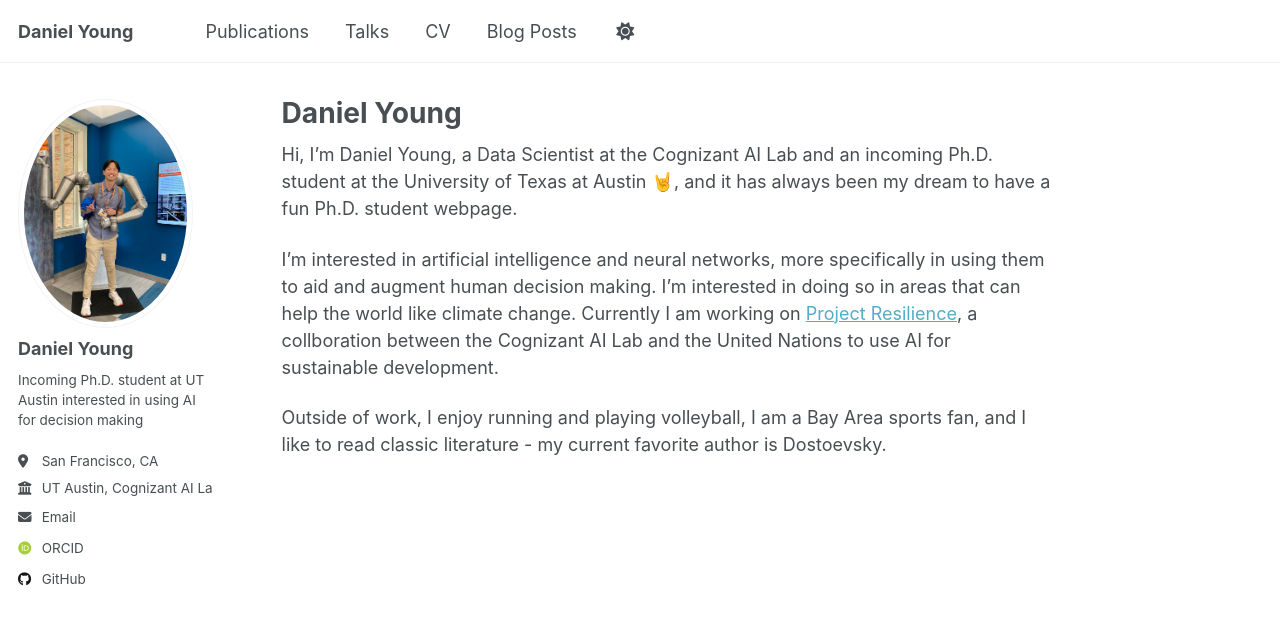
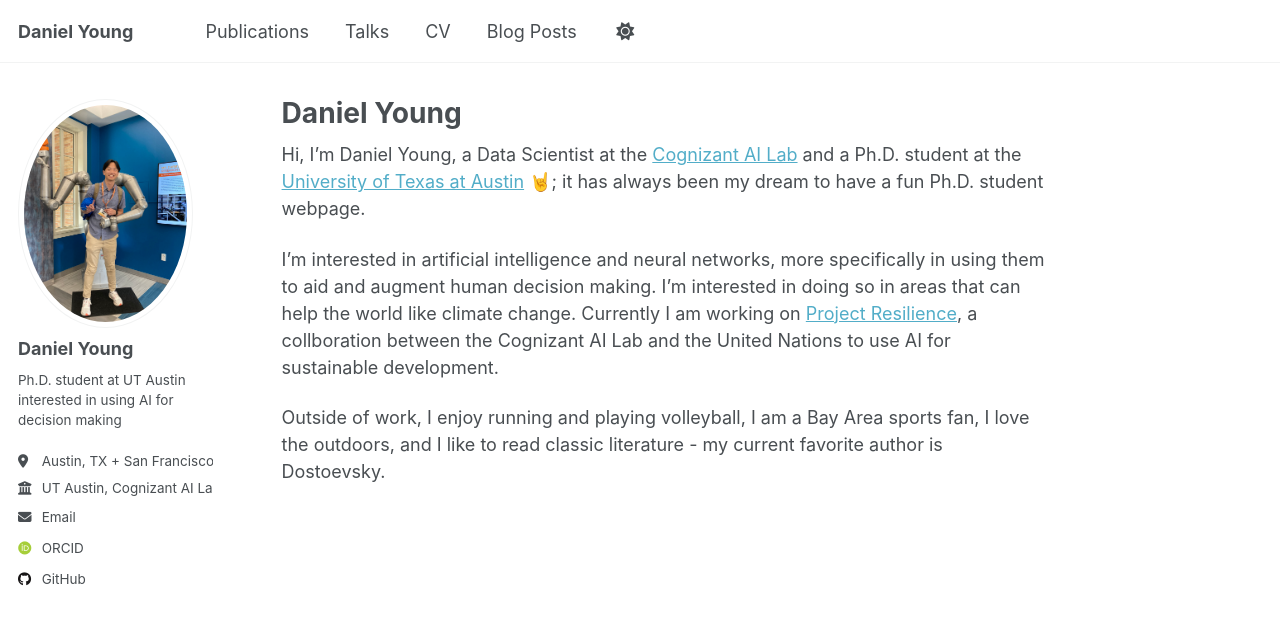
Before and after one commit to danyoungday/danyoungday.github.io, a Jekyll site: the page built from _pages/about.md, in a window 1280 px wide. Shown: the top 625 px of the page. Built offline with Jekyll 4.4.1, drawn with Linux system fonts in a browser that asks for light colours; some web fonts are replaced.

```diff
--- a/_config.yml
+++ b/_config.yml
@@ -12,7 +12,7 @@ site_theme               : "default"
 title                    : "Daniel Young"
 title_separator          : "-"
 name                     : &name "Daniel Young"
-description              : &description "Incoming Ph.D. Student at the University of Texas at Austin"
+description              : &description "Ph.D. Student at the University of Texas at Austin"
 url                      : https://danyoungday.github.io # the base hostname & protocol for your site e.g. "https://[your GitHub username].github.io"
 baseurl                  : "" # the subpath of your site, e.g. "/blog"
 repository               : "danyoungday/danyoungday.github.io"
@@ -25,8 +25,8 @@ author:
   avatar           : "profile.png"
   name             : "Daniel Young"
   pronouns         : # example: "she/her"
-  bio              : "Incoming Ph.D. student at UT Austin interested in using AI for decision making"
-  location         : "San Francisco, CA"
+  bio              : "Ph.D. student at UT Austin interested in using AI for decision making"
+  location         : "Austin, TX + San Francisco, CA"
   employer         : "UT Austin, Cognizant AI Lab"
   uri              : # URL
   email            : "danyoung@utexas.edu"
--- a/_data/cv.json
+++ b/_data/cv.json
@@ -26,7 +26,7 @@
       "institution": "University of Texas at Austin",
       "area": "(In Progress) Ph.D. Computer Science",
       "studyType": "",
-      "startDate": "2024",
+      "startDate": "2025",
       "endDate": "???",
       "gpa": null,
       "courses": []
--- a/_pages/about.md
+++ b/_pages/about.md
@@ -7,8 +7,8 @@ redirect_from:
   - /about.html
 ---
 
-Hi, I'm Daniel Young, a Data Scientist at the Cognizant AI Lab and an incoming Ph.D. student at the University of Texas at Austin 🤘, and it has always been my dream to have a fun Ph.D. student webpage.
+Hi, I'm Daniel Young, a Data Scientist at the [Cognizant AI Lab](https://www.cognizant.com/us/en/ai-lab) and a Ph.D. student at the [University of Texas at Austin](https://nn.cs.utexas.edu/) 🤘; it has always been my dream to have a fun Ph.D. student webpage.
 
 I'm interested in artificial intelligence and neural networks, more specifically in using them to aid and augment human decision making. I'm interested in doing so in areas that can help the world like climate change. Currently I am working on [Project Resilience](https://project-resilience.github.io/), a collboration between the Cognizant AI Lab and the United Nations to use AI for sustainable development.
 
-Outside of work, I enjoy running and playing volleyball, I am a Bay Area sports fan, and I like to read classic literature - my current favorite author is Dostoevsky.
+Outside of work, I enjoy running and playing volleyball, I am a Bay Area sports fan, I love the outdoors, and I like to read classic literature - my current favorite author is Dostoevsky.
```
Also changed, not shown: _pages/cv.md (+1 -1 lines).
